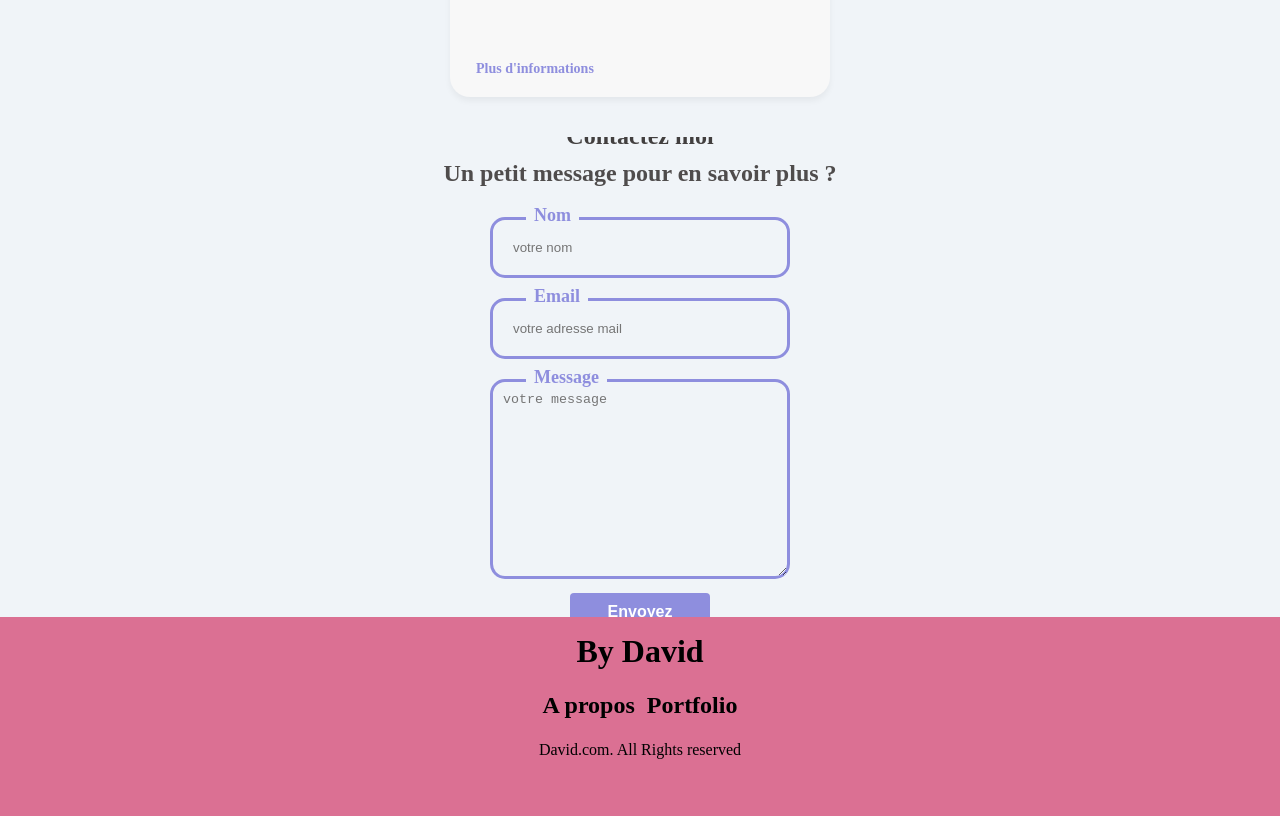
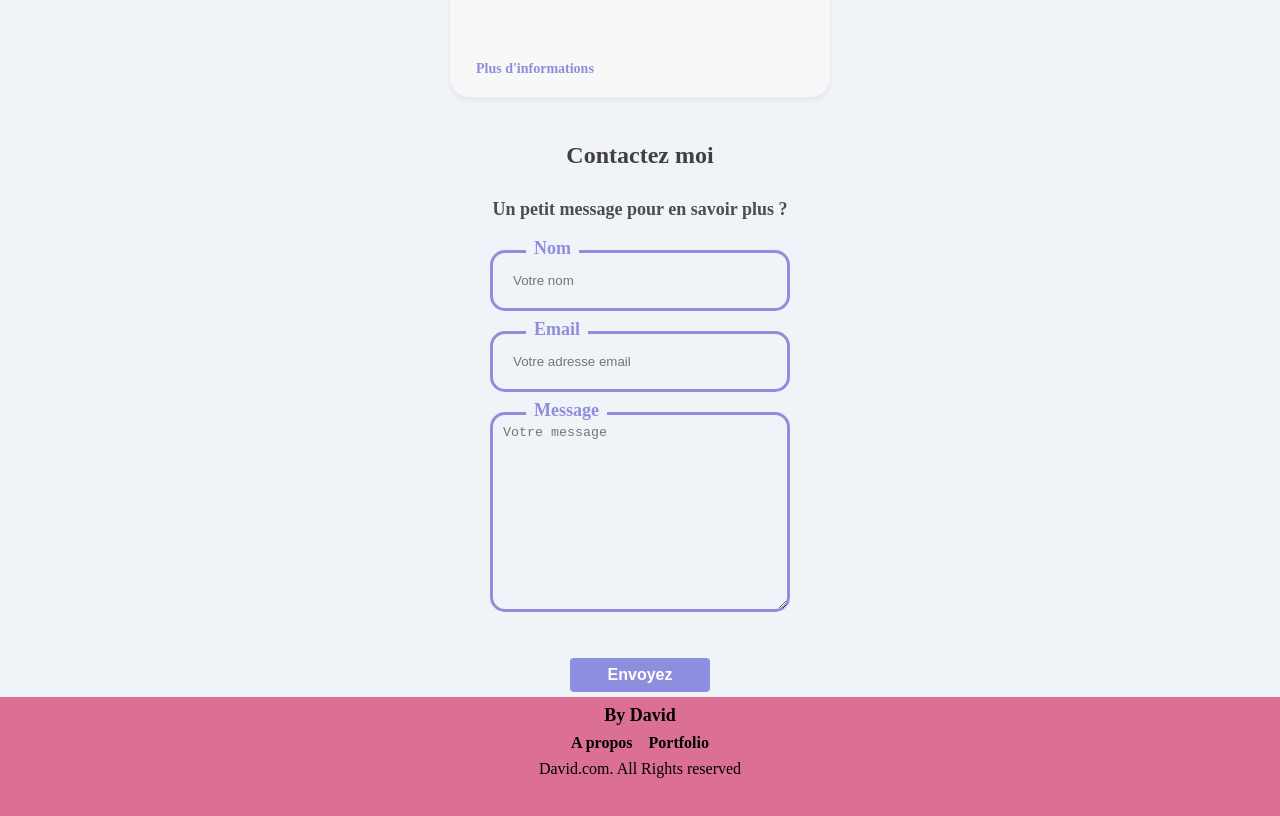
Before and after one commit to David-Chazoule/dc-Portfolio, a React (Vite) app in the folder DC-portfolio/: page / in a window 1280 px wide. Shown: the part 5780-6596 px from the top of the page. Built offline with nearby package versions, Linux system fonts and the light colour scheme.

Commit message:
modification design contact

```diff
--- a/DC-portfolio/src/components/contact/Contact.tsx
+++ b/DC-portfolio/src/components/contact/Contact.tsx
@@ -31,16 +31,20 @@ function Contact() {
 
   return (
     <div className={`contact-container ${theme}`}>
-      <h1>Contactez moi</h1>
+      <h1>{language === "fr" ? "Contactez moi" : "Contact me"}</h1>
       <div className="contact-card">
-        <h2>Un petit message pour en savoir plus ?</h2>
+        <h2>
+          {language === "fr"
+            ? "Un petit message pour en savoir plus ?"
+            : "A little message to find out more ?"}
+        </h2>
         <form ref={form} onSubmit={sendEmail}>
           <div>
-            <label>Nom</label>
+            <label>{language === "fr" ? "Nom" : "Name"}</label>
             <input
               type="text"
               name="user_name"
-              placeholder="votre nom"
+              placeholder={language === "fr" ? "Votre nom" : "Your name"}
               required
             />
           </div>
@@ -49,7 +53,9 @@ function Contact() {
             <input
               type="email"
               name="user_email"
-              placeholder="votre adresse mail"
+              placeholder={
+                language === "fr" ? "Votre adresse email" : "Your email address"
+              }
               required
             />
           </div>
@@ -57,11 +63,13 @@ function Contact() {
             <label>Message</label>
             <textarea
               name="message"
-              placeholder="votre message"
+              placeholder={language === "fr" ? "Votre message" : "Your message"}
               required
             ></textarea>
           </div>
-          <button type="submit">Envoyez</button>
+          <button type="submit">
+            {language === "fr" ? "Envoyez" : "Send"}
+          </button>
         </form>
       </div>
     </div>
--- a/DC-portfolio/src/components/contact/_contact.scss
+++ b/DC-portfolio/src/components/contact/_contact.scss
@@ -4,7 +4,7 @@
   display: flex;
   flex-direction: column;
   width: 100%;
-  height: 60vh;
+  height: 70vh;
   align-items: center;
   justify-content: center;
   transition: background-color 0.4s ease, color 0.4s ease;
@@ -16,7 +16,7 @@
   }
 
   h1 {
-    margin: 0 0 10px 0;
+    margin: 0 0 30px 0;
     color: $txtLight;
   }
 
@@ -29,6 +29,7 @@
     h2 {
       margin-bottom: 20px;
       color: $textLightTwo;
+      font-size: 18px;
     }
 
     form {
@@ -78,7 +79,7 @@
         cursor: pointer;
         border: none;
         width: 140px;
-        padding: 10px;
+        margin-top: 2em;
         font-weight: 700;
         font-size: 16px;
       }
--- a/DC-portfolio/src/components/footer/_footer.scss
+++ b/DC-portfolio/src/components/footer/_footer.scss
@@ -2,22 +2,25 @@
   display: flex;
   flex-direction: column;
   width: 100%;
-  height: 30vh;
+  height: 20vh;
   align-items: center;
   background-color: palevioletred;
 
   h1 {
-    margin-top: 2vh;
+    margin-top: 1vh;
+    font-size: 18px;
   }
   .nav {
     display: flex;
     width: 100%;
     align-items: center;
     justify-content: center;
-    margin: 2vh;
+    margin: 1vh;
 
     h2 {
-      margin: 6px;
+      margin: 0 8px;
+      font-size: 16px;
+      cursor: pointer;
     }
   }
 
--- a/DC-portfolio/src/styles/index.css
+++ b/DC-portfolio/src/styles/index.css
@@ -102,22 +102,25 @@
   display: flex;
   flex-direction: column;
   width: 100%;
-  height: 30vh;
+  height: 20vh;
   align-items: center;
   background-color: palevioletred;
 }
 .footer-container h1 {
-  margin-top: 2vh;
+  margin-top: 1vh;
+  font-size: 18px;
 }
 .footer-container .nav {
   display: flex;
   width: 100%;
   align-items: center;
   justify-content: center;
-  margin: 2vh;
+  margin: 1vh;
 }
 .footer-container .nav h2 {
-  margin: 6px;
+  margin: 0 8px;
+  font-size: 16px;
+  cursor: pointer;
 }
 .footer-container .copyRight {
   display: flex;
@@ -569,7 +572,7 @@
   display: flex;
   flex-direction: column;
   width: 100%;
-  height: 60vh;
+  height: 70vh;
   align-items: center;
   justify-content: center;
   transition: background-color 0.4s ease, color 0.4s ease;
@@ -581,7 +584,7 @@
   background-color: rgb(52, 51, 51);
 }
 .contact-container h1 {
-  margin: 0 0 10px 0;
+  margin: 0 0 30px 0;
   color: rgb(66, 63, 63);
 }
 .contact-container .contact-card {
@@ -593,6 +596,7 @@
 .contact-container .contact-card h2 {
   margin-bottom: 20px;
   color: rgb(79, 76, 76);
+  font-size: 18px;
 }
 .contact-container .contact-card form {
   display: flex;
@@ -638,7 +642,7 @@
   cursor: pointer;
   border: none;
   width: 140px;
-  padding: 10px;
+  margin-top: 2em;
   font-weight: 700;
   font-size: 16px;
 }
```
Also changed, not shown: 1 other file (tests, documents, lock files or other folders).
